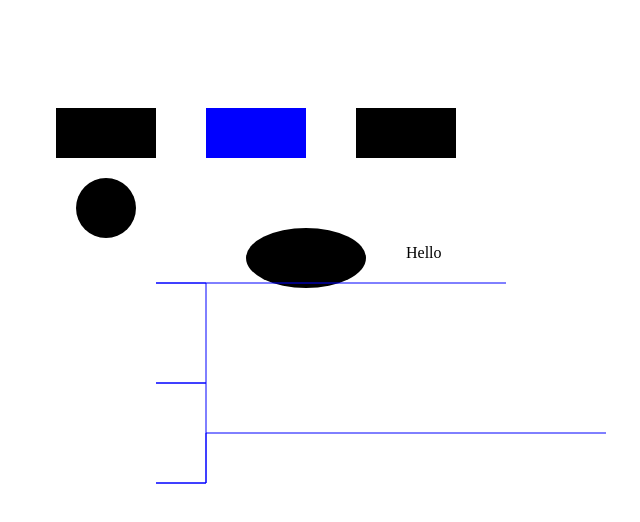
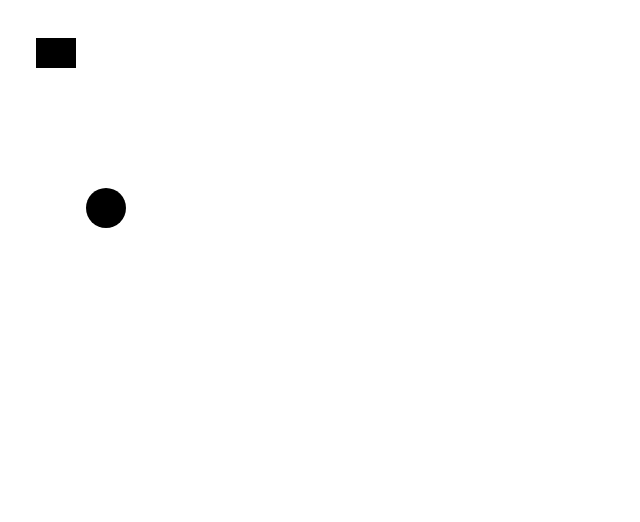
Before and after one commit to Nazzeya/stations_2, an Angular app: page / in a window 1280 px wide. Shown: the top 522 px of the page, without its empty margins (2-642 px from the left). Built offline with nearby package versions, Linux system fonts and the light colour scheme.

Commit message:
adding ng-template

```diff
--- a/src/app/app.component.html
+++ b/src/app/app.component.html
@@ -1,3 +1 @@
-<!-- <data-comp></data-comp> -->
-
 <router-outlet></router-outlet>
--- a/src/app/app.component.ts
+++ b/src/app/app.component.ts
@@ -7,4 +7,5 @@ import { Component } from '@angular/core';
 })
 export class AppComponent {
   title = 'stations-with-coordinates';
+
 }
--- a/src/app/data/data.component.html
+++ b/src/app/data/data.component.html
@@ -1,49 +1,27 @@
 <svg width="1000px" height="500px">
-        <rect
-        *ngFor="let figure of figures"
-        [attr.x]="figure.rect?.coordinates?.x"
-        [attr.y]="figure.rect?.coordinates?.y"
-        [attr.width]="figure.rect?.width"
-        [attr.height]="figure.rect?.height"
-        [attr.fill]="figure.fill"
-        [attr.stroke]="figure.stroke"
-        [attr.stroke-width]="figure.strokeWidth"
-        />
-        <circle
-        *ngFor="let figure of figures"
-        [attr.cx]="figure.circle?.coordinates?.x"
-        [attr.cy]="figure.circle?.coordinates?.y"
-        [attr.r]="figure.circle?.r"
-        [attr.fill]="figure.fill"
-        [attr.stroke]="figure.stroke"
-        [attr.stroke-width]="figure.strokeWidth"/>
-        <ellipse
-        *ngFor="let figure of figures"
-        [attr.cx]="figure.ellipse?.coordinates?.x"
-        [attr.cy]="figure.ellipse?.coordinates?.y"
-        [attr.rx]="figure.ellipse?.rx"
-        [attr.ry]="figure.ellipse?.ry"
-        [attr.fill]="figure.fill"
-        [attr.stroke]="figure.stroke"
-        [attr.stroke-width]="figure.strokeWidth"/>
-        <text
-        *ngFor="let figure of figures"
-        [attr.x]="figure.text?.coordinates?.x"
-        [attr.y]="figure.text?.coordinates?.y"
-        [attr.fill]="figure.fill"
-        >{{figure.text?.text}}</text>
-        <polyline
-        *ngFor="let figure of figures"
-        [attr.points]="figure.line?.points"
-        [attr.fill]="figure.fill"
-        [attr.stroke]="figure.stroke"
-        [attr.stroke-width]="figure.strokeWidth"
-        />
-        <polygon
-        *ngFor="let figure of figures"
-        [attr.points]="figure.polygon?.points"
-        [attr.fill]="figure.fill"
-        [attr.stroke]="figure.stroke"
-        [attr.stroke-width]="figure.strokeWidth"
-        />
+        <svg *ngFor="let figure of figures" [ngSwitch]="figure.type">
+        <ng-template ngSwitchCase="rect">
+                <rect [attr.x]="figure.coordinates?.x"
+                [attr.y]="figure.coordinates?.y"
+                [attr.width]="figure.width"
+                [attr.height]="figure.height" />
+        </ng-template>
+        <ng-template ngSwitchCase="polygon">
+
+        </ng-template>
+        <ng-template ngSwitchCase="circle">
+                <circle [attr.cx]="figure.coordinates?.x"
+                [attr.cy]="figure.coordinates?.y"
+                [attr.r]="figure.r"/>
+        </ng-template>
+        <ng-template ngSwitchCase="ellipse">
+
+        </ng-template>
+        <ng-template ngSwitchCase="polyline">
+
+        </ng-template>
+        <ng-template ngSwitchCase="text">
+
+        </ng-template>
+        </svg>
 </svg>
--- a/src/app/data/data.component.ts
+++ b/src/app/data/data.component.ts
@@ -10,22 +10,4 @@ import { figures as info } from './data/figures';
 export class DataComponent{
 
     figures: IFigure[] = info;
-
-    change(color: string){
-        if(color=="black") {
-            return "yellow"
-        }
-        if(color=="yellow"){
-            return "blue"
-        }
-        if (color=="blue"){
-            return "red"
-        }
-        if (color=="red") {
-            return "orange"
-        }else{
-            return "black"
-        }
-    }
-
 }
--- a/src/app/data/data/figures.ts
+++ b/src/app/data/data/figures.ts
@@ -3,75 +3,21 @@ import { IFigure } from "../models/figure";
 export const figures: IFigure[] = [
     {
         id: 1,
-        rect: {
-            coordinates: {
-                x: 50,
-                y: 100,
-            },
-            width: 100,
-            height: 50
-        }
+        type: "rect",
+        coordinates: {
+            x: 30,
+            y: 30
+        },
+        width: 40,
+        height: 30
     },
     {
         id: 2,
-        rect: {
-            coordinates: {
-                x: 200,
-                y: 100,
-            },
-            width: 100,
-            height: 50
+        type: "circle",
+        coordinates: {
+            x: 100,
+            y: 200
         },
-        fill: "blue"
-    },
-    {
-        id: 3,
-        rect: {
-            coordinates: {
-                x: 350,
-                y: 100,
-            },
-            width: 100,
-            height: 50
-        }
-    },
-    {
-        id: 4,
-        circle: {
-            coordinates: {
-                x: 100,
-                y: 200
-            },
-            r: 30
-        }
-    },
-    {
-        id: 5,
-        ellipse: {
-            coordinates: {
-                x: 300,
-                y: 250
-            },
-            rx: 60,
-            ry: 30
-        }
-    },
-    {
-        id: 6,
-        text: {
-            coordinates: {
-                x: 400,
-                y: 250
-            },
-            text: "Hello"
-        }
-    },
-    {
-        id: 7,
-        line: {
-            points: "500,275 150,275 200,275 200,375 150,375 200,375 200,475 150,475 200,475 200,425 600,425"
-        },
-        fill: "none",
-        stroke: "blue"
+        r: 20
     }
 ]
--- a/tsconfig.json
+++ b/tsconfig.json
@@ -18,6 +18,7 @@
     "importHelpers": true,
     "target": "es2020",
     "module": "es2020",
+    "strictPropertyInitialization": false,
     "lib": [
       "es2020",
       "dom"
```
Also changed, not shown: src/app/data/models/figure.ts (+10 -38 lines).
